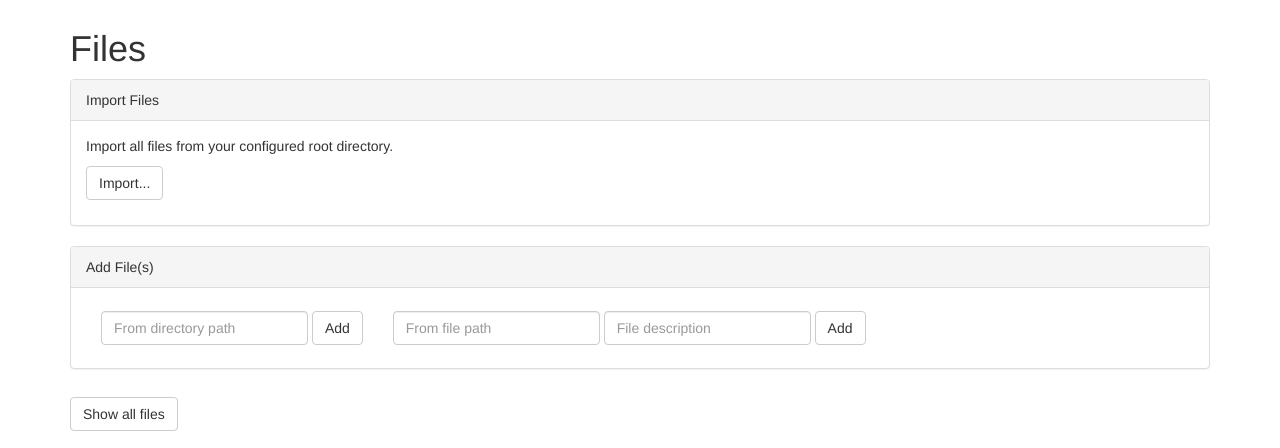
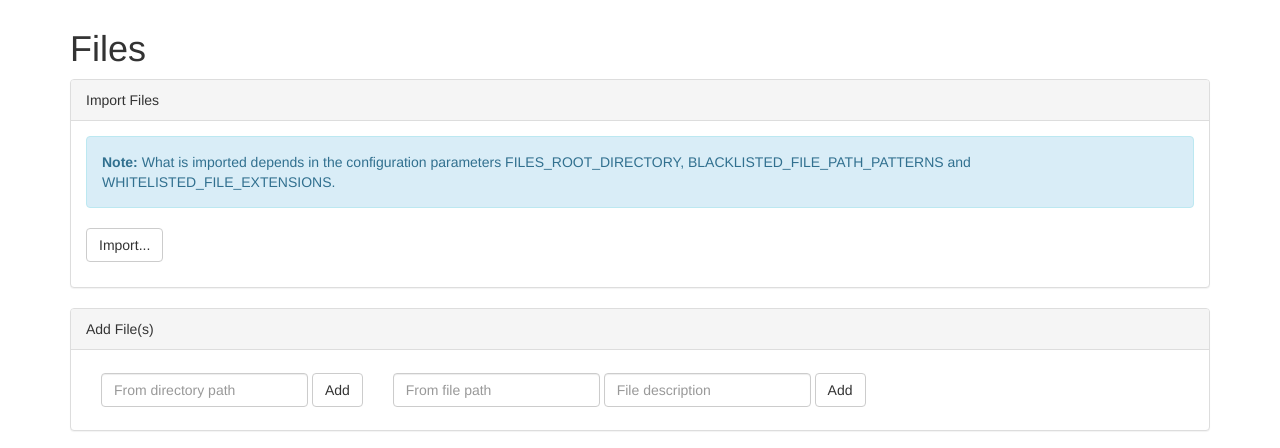
Before and after one commit to ponmar/filedb, a Flask app: page /files in a window 1280 px wide. Shown: the part 51-499 px from the top of the page. Run offline with Flask 2, Linux system fonts and the light colour scheme; the visitor is signed in with stand-in values (Sample User, id 1); data that the repository does not hold is empty; some libraries are stand-ins or nearby versions.

Commit message:
Show import result

```diff
--- a/static/scripts.js
+++ b/static/scripts.js
@@ -96,7 +96,7 @@ var tags = null;
             for (var i=0, person; person = persons[i]; i++){
                 var id = 'person_' + person['id'];
                 var checkbox = document.getElementById(id);
-                if (checkbox != null && checkbox.checked) {
+                if (checkbox != null && checkbox.checked){
                     checked_persons += person['id'] + ',';
                 }
             }
@@ -153,10 +153,10 @@ var tags = null;
         $("#import_button").click(function(){
             if (window.confirm("This action may take several minutes. Continue?")){
                 $("#import_result").text("Importing, please wait...");
-                $.post("/api/import", function(data) {
+                $.post("/api/import", function(json) {
                     $("#import_result").text("");
-                    alert("Files imported successfully");
-                })
+                    alert(json['message'] + "\n\nImported files: " + json['num_imported_files'] + "\nNot imported files: " + json['num_not_imported_files']);
+                }, "json")
                 .fail(function(){
                     alert("Import failed");
                 });
--- a/templates/files.html
+++ b/templates/files.html
@@ -12,7 +12,7 @@
 <div class="panel panel-default">
     <div class="panel-heading">Import Files</div>
     <div class="panel-body">
-        <p>Import all files from your configured root directory.</p>
+        <div class="alert alert-info" role="alert"><strong>Note:</strong> What is imported depends in the configuration parameters FILES_ROOT_DIRECTORY, BLACKLISTED_FILE_PATH_PATTERNS and WHITELISTED_FILE_EXTENSIONS.</div>
         <p><button type="submit" class="btn btn-default" id="import_button">Import...</button></p>
         <p id="import_result"></p>
     </div>
```
